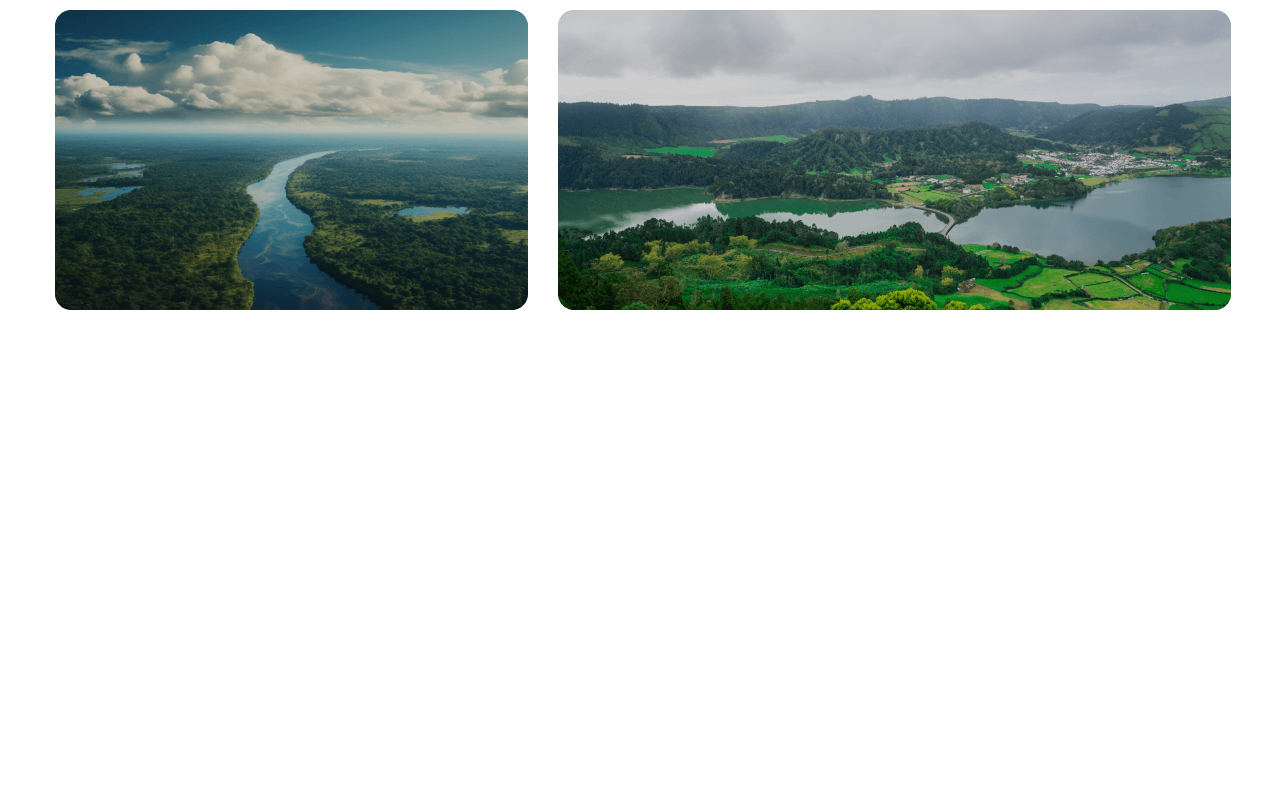
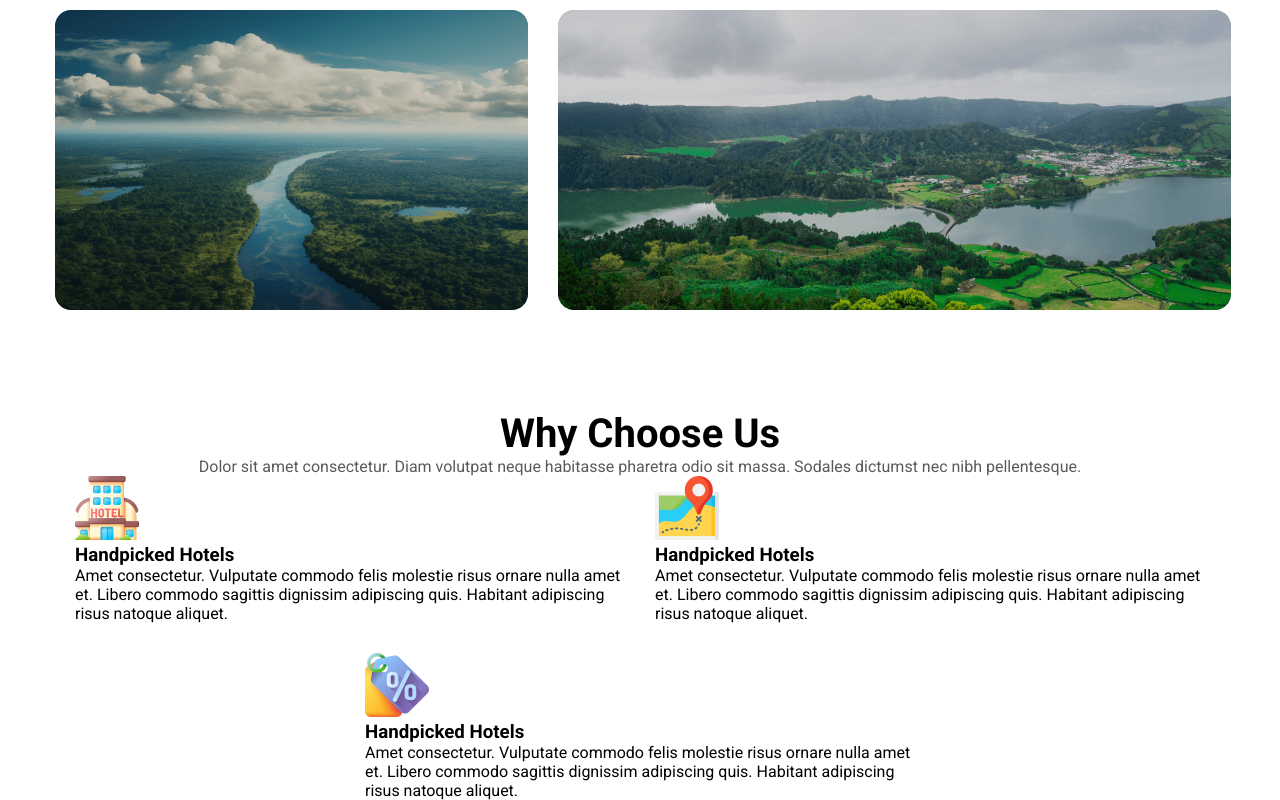
Before and after one commit to Mdhasan112/B9A2-Hero-Travel-main, a plain HTML site: page index.html in a window 1280 px wide. Shown: the part 2321-3121 px from the top of the page. Before the commit the page ends 2661 px from the top, so only its background shows below. Drawn offline with Linux system fonts and the light colour scheme.

Commit message:
why choose us content added

```diff
--- a/index.html
+++ b/index.html
@@ -109,6 +109,45 @@
           <img src="./Images/Rectangle 10.png" alt="" />
         </div>
       </section>
+      <!-- why choose us section -->
+      <section class="why-choose-us-container">
+        <div class="why-choose-us-content">
+          <h2 class="section-title">Why Choose Us</h2>
+          <p class="text-grey-style">
+            Dolor sit amet consectetur. Diam volutpat neque habitasse pharetra
+            odio sit massa. Sodales dictumst nec nibh pellentesque.
+          </p>
+        </div>
+        <div class="card-container">
+          <div class="card">
+            <img src="./Images/hotel 1.png" alt="" />
+            <h3>Handpicked Hotels</h3>
+            <p>
+              Amet consectetur. Vulputate commodo felis molestie risus ornare
+              nulla amet et. Libero commodo sagittis dignissim adipiscing quis.
+              Habitant adipiscing risus natoque aliquet.
+            </p>
+          </div>
+          <div class="card">
+            <img src="./Images/location.png" alt="" />
+            <h3>Handpicked Hotels</h3>
+            <p>
+              Amet consectetur. Vulputate commodo felis molestie risus ornare
+              nulla amet et. Libero commodo sagittis dignissim adipiscing quis.
+              Habitant adipiscing risus natoque aliquet.
+            </p>
+          </div>
+          <div class="card">
+            <img src="./Images/percent.png" alt="" />
+            <h3>Handpicked Hotels</h3>
+            <p>
+              Amet consectetur. Vulputate commodo felis molestie risus ornare
+              nulla amet et. Libero commodo sagittis dignissim adipiscing quis.
+              Habitant adipiscing risus natoque aliquet.
+            </p>
+          </div>
+        </div>
+      </section>
     </main>
     <footer></footer>
   </body>
--- a/style.css
+++ b/style.css
@@ -147,3 +147,24 @@ button {
 .row-destination img {
   width: 100%;
 }
+
+/* why choose us section styles */
+.why-choose-us-container {
+  margin-top: 100px;
+  max-width: 1170px;
+  margin-left: auto;
+  margin-right: auto;
+}
+.why-choose-us-content {
+  text-align: center;
+}
+.card-container {
+  display: flex;
+  flex-wrap: wrap;
+  gap: 30px;
+  justify-content: center;
+  align-items: center;
+}
+.card-container .card {
+  width: 550px;
+}
```
Also changed, not shown: Images/hotel 1.png (added), Images/location.png (added), Images/percent.png (added).
